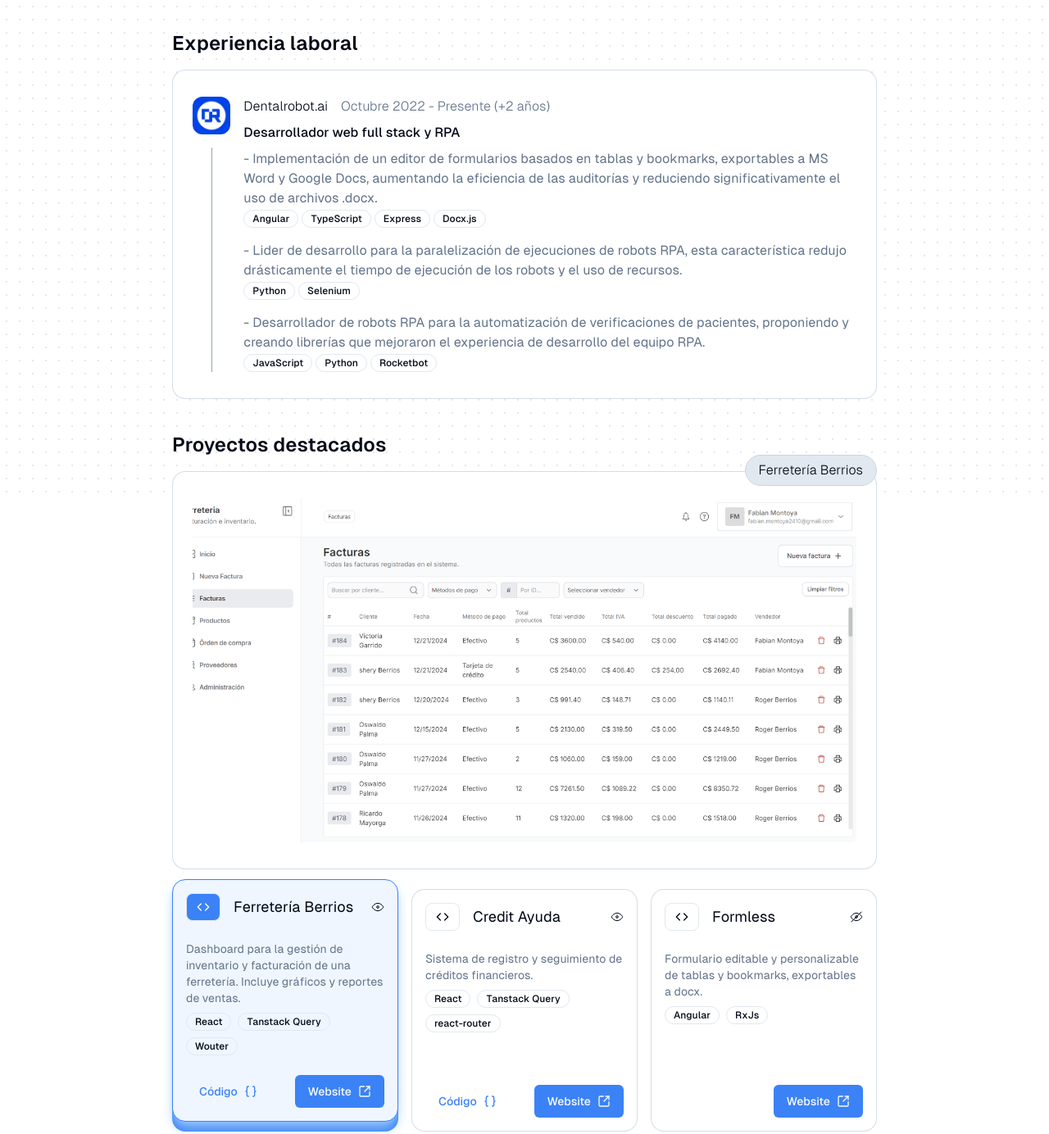
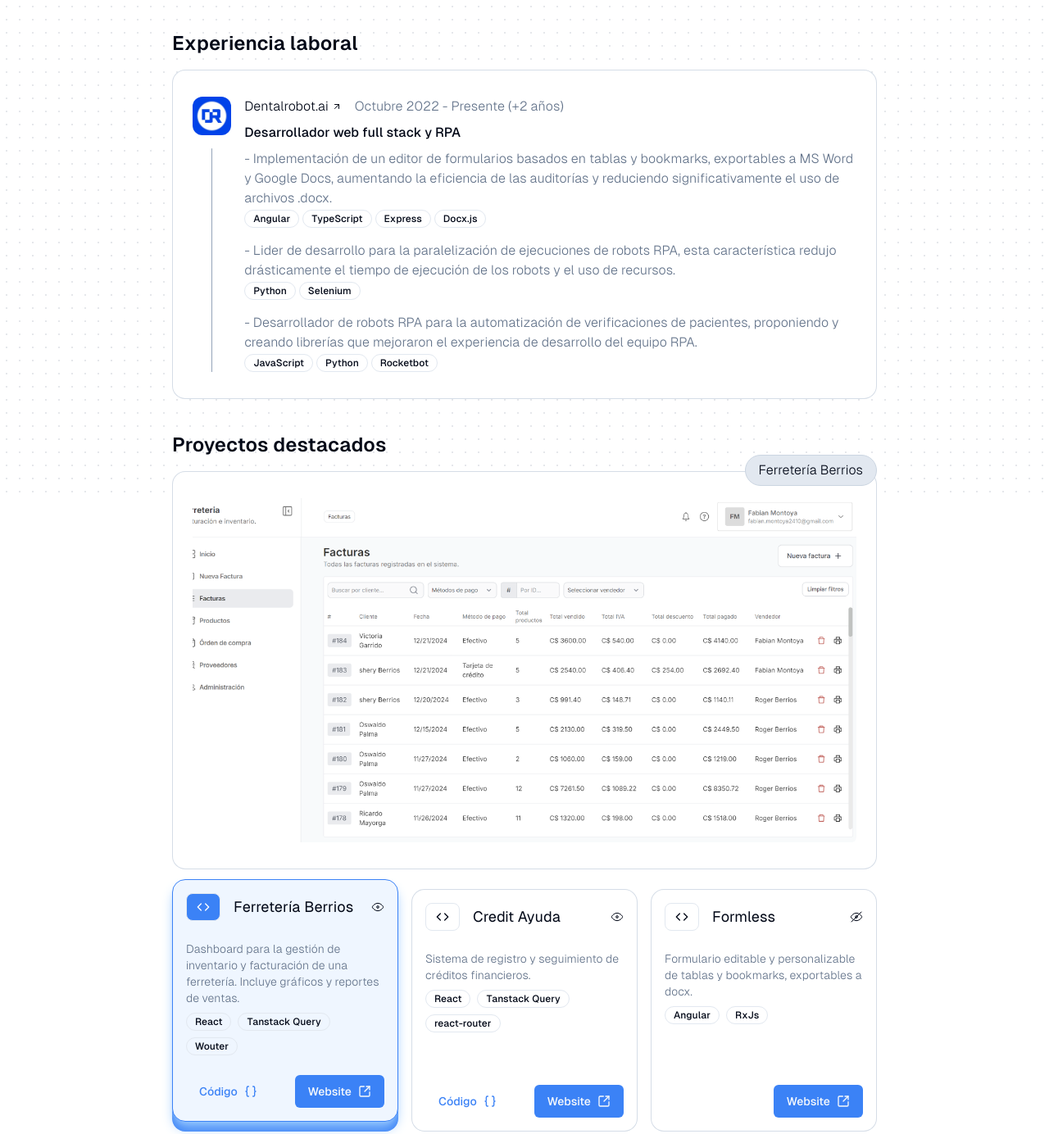
Before and after one commit to fabmnt/new-portfolio, an Astro site: page / in a window 1280 px wide. Shown: the part 192-1576 px from the top of the page at 82% size. Built offline with nearby package versions, Linux system fonts and the light colour scheme; Astro itself is replaced by a stand-in of ours.

Commit message:
feat: enhance Experience and Project components with improved styling and accessibility; add icon for external links

```diff
--- a/src/components/Experience.astro
+++ b/src/components/Experience.astro
@@ -1,4 +1,5 @@
 ---
+import { ArrowUpRight } from "lucide-react";
 import { Badge } from "./ui/badge";
 ---
 
@@ -22,11 +23,15 @@
       </div>
       <div class="flex flex-col gap-2">
         <div class="font-light inline-flex gap-4 items-center">
-          <h4 class="">
+          <h4 class="group">
             <a
-              class="hover:underline"
+              class="inline-flex items-center gap-1 hover:underline"
               href="https://www.dentalrobot.ai"
-              target="_blank">Dentalrobot.ai</a
+              target="_blank"
+              >Dentalrobot.ai <ArrowUpRight
+                className="group-hover:-translate-y-0.5 transition-transform"
+                size={12}
+              /></a
             >
           </h4><span class="text-muted-foreground"
             >Octubre 2022 - Presente <span>(+2 años)</span></span
@@ -39,7 +44,7 @@
         </div>
         <div>
           <ul
-            class="flex flex-col gap-4 text-muted-foreground [&>li]:text-pretty"
+            class="flex flex-col gap-4 text-muted-foreground [&>li]:text-pretty font-light"
           >
             <li>
               - Implementación de un editor de formularios basados en tablas y
--- a/src/components/project.tsx
+++ b/src/components/project.tsx
@@ -49,7 +49,7 @@
             </div>
           </header>
           <div>
-            <p className="text-sm text-muted-foreground">
+            <p className="text-sm font-light text-muted-foreground">
               {project.description}
             </p>
             <div className="flex flex-wrap gap-2 mt-2">
@@ -76,7 +76,7 @@
               )}
             </div>
             <div>
-              <Button className="bg-blue-500 hover:bg-blue-600">
+              <Button className="bg-blue-500 hover:bg-blue-600 dark:text-white">
                 Website <SquareArrowOutUpRight className="size-2" />
               </Button>
             </div>
```
